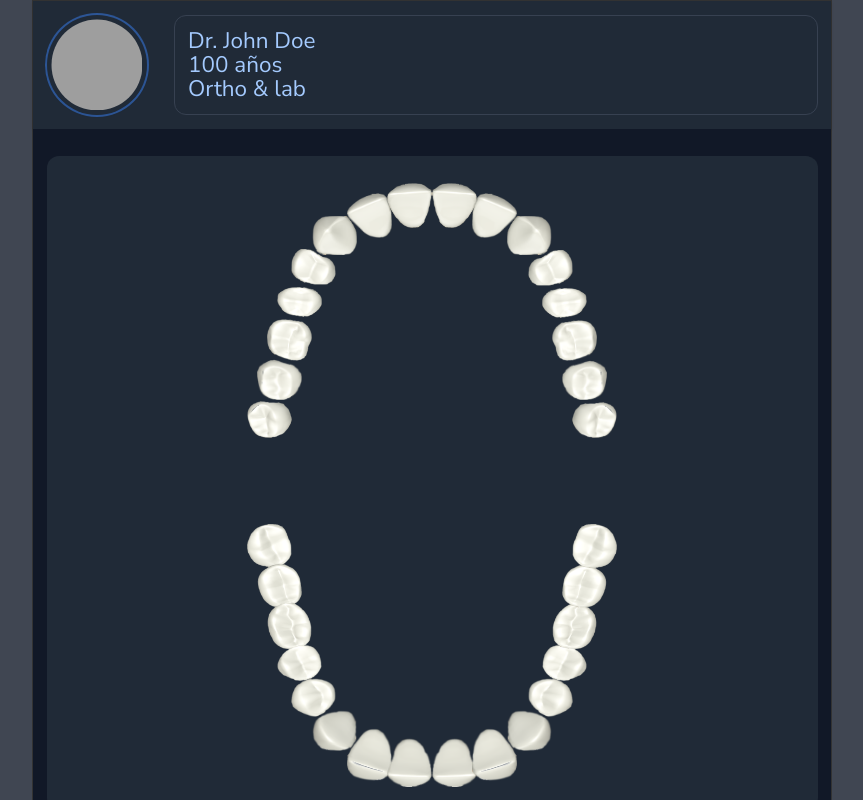
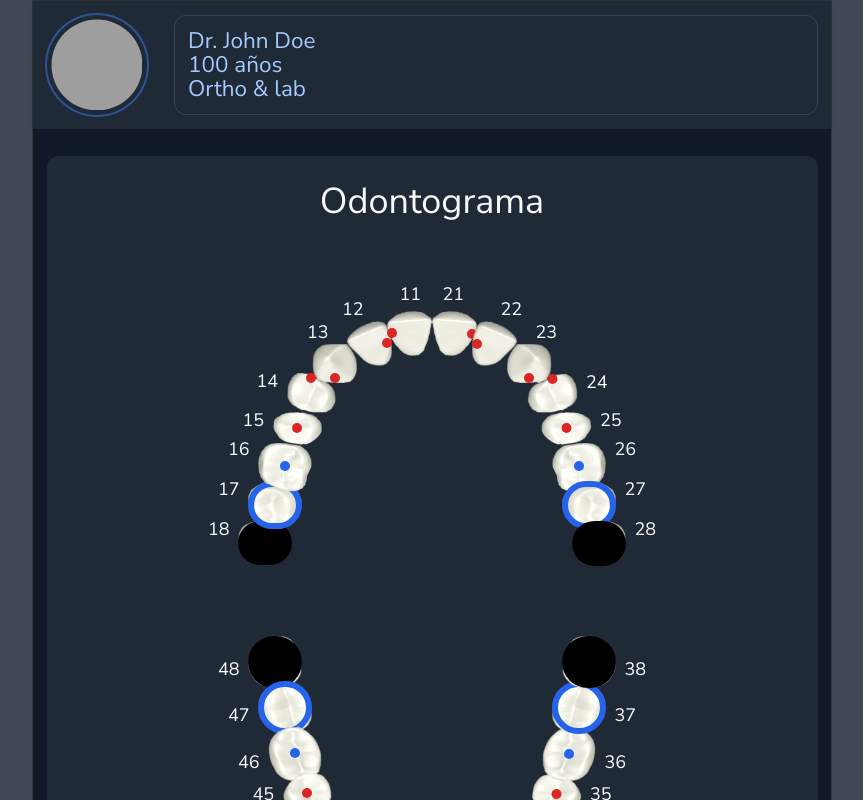
Before and after one commit to den-velez/orthodx, a Next.js app: page /patients/1/odontogram in a window 1280 px wide. Shown: the top 800 px of the page, without its empty margins (208-1071 px from the left). Built offline with nearby package versions, Linux system fonts and the light colour scheme; grey boxes are pictures that could not be loaded.

Commit message:
OD-25 add odontogram page

```diff
--- a/src/app/patients/[id]/odontogram/page.tsx
+++ b/src/app/patients/[id]/odontogram/page.tsx
@@ -1,101 +1,161 @@
-import React from "react";
+"use client";
+
+import Image from "next/image";
+import { useState } from "react";
+import {
+  ButtonComponent,
+  ModalComponent,
+  TreatmentPendingComponent,
+} from "@/components";
+import { TREATMENT_MOCK } from "@/constants/contants";
+
+const STATUS_STYLES = {
+  ausente: "absolute w-full h-full top-0 rounded-full bg-dark-100",
+  corona:
+    "absolute w-full h-full top-0 rounded-full border-[6px] border-blue-600",
+  obturacion:
+    "absolute w-[10px] h-[10px] top-[calc(50%-5px)]  left-[calc(50%-5px)] rounded-full bg-blue-600",
+  cariesOclusal:
+    "absolute w-[10px] h-[10px] top-[calc(50%-5px)]  left-[calc(50%-5px)] rounded-full bg-red-600",
+  cariesMesial: {
+    upper:
+      "absolute w-[10px] h-[10px] top-0  left-[calc(50%-5px)] rounded-full bg-red-600",
+    lower:
+      "absolute w-[10px] h-[10px] bottom-0  left-[calc(50%-5px)] rounded-full bg-red-600",
+  },
+  cariesDistal: {
+    upper:
+      "absolute w-[10px] h-[10px] bottom-0  left-[calc(50%-5px)] rounded-full bg-red-600",
+    lower:
+      "absolute w-[10px] h-[10px] top-0  left-[calc(50%-5px)] rounded-full bg-red-600",
+  },
+  cariesVestibular: {
+    upper:
+      "absolute w-[10px] h-[10px] top-[calc(50%-5px)]  left-0 rounded-full bg-red-600",
+    lower:
+      "absolute w-[10px] h-[10px] top-[calc(50%-5px)]  left-0 rounded-full bg-red-600",
+  },
+
+  cariesLingual: {
+    upper:
+      "absolute w-[10px] h-[10px] top-[calc(50%-5px)] right-0 rounded-full bg-red-600",
+    lower:
+      "absolute w-[10px] h-[10px] top-[calc(50%-5px)] right-0 rounded-full bg-red-600",
+  },
+};
 
 const odontogramUpItems = [
   {
     label: "18",
     image: "/images/odontogram/s8.png",
+    statusStyles: STATUS_STYLES.ausente,
     styles:
-      "absolute w-10 h-12 right-[calc(50%+140px)] top-[210px] rounded-full hover:border hover:border-cta-100 hover:border-4",
+      "absolute w-12 h-10 right-[calc(50%+140px)] top-[210px] rounded-full hover:border hover:border-cta-100 hover:border-4",
   },
   {
     label: "17",
     image: "/images/odontogram/s7.png",
+    statusStyles: STATUS_STYLES.corona,
     styles:
-      "absolute w-10 h-12 right-[calc(50%+130px)] top-[170px] rounded-full hover:border hover:border-cta-100 hover:border-4",
+      "absolute w-12 h-10 right-[calc(50%+130px)] top-[170px] rounded-full hover:border hover:border-cta-100 hover:border-4",
   },
   {
     label: "16",
     image: "/images/odontogram/s6.png",
+    statusStyles: STATUS_STYLES.obturacion,
     styles:
-      "absolute w-10 h-12 right-[calc(50%+120px)] top-[130px] rounded-full hover:border hover:border-cta-100 hover:border-4",
+      "absolute w-12 h-10 right-[calc(50%+120px)] top-[130px] rounded-full hover:border hover:border-cta-100 hover:border-4",
   },
   {
     label: "15",
     image: "/images/odontogram/s5.png",
+    statusStyles: STATUS_STYLES.cariesOclusal,
     styles:
-      "absolute w-10 h-11 right-[calc(50%+110px)] top-[95px] rounded-full hover:border hover:border-cta-100 hover:border-4",
+      "absolute w-11 h-10 right-[calc(50%+110px)] top-[95px] rounded-full hover:border hover:border-cta-100 hover:border-4",
   },
   {
     label: "14",
     image: "/images/odontogram/s4.png",
+    statusStyles: STATUS_STYLES.cariesMesial.upper,
     styles:
-      "absolute w-10 h-11 right-[calc(50%+96px)] top-[60px]  rounded-full hover:border hover:border-cta-100 hover:border-4",
+      "absolute w-11 h-10 right-[calc(50%+96px)] top-[60px]  rounded-full hover:border hover:border-cta-100 hover:border-4",
   },
   {
     label: "13",
     image: "/images/odontogram/s3.png",
+    statusStyles: STATUS_STYLES.cariesDistal.upper,
     styles:
       "absolute w-10 h-10 right-[calc(50%+75px)] top-[30px]  rounded-full hover:border hover:border-cta-100 hover:border-4",
   },
   {
     label: "12",
     image: "/images/odontogram/s2.png",
+    statusStyles: STATUS_STYLES.cariesLingual.upper,
     styles:
       "absolute w-10 h-10  right-[calc(50%+40px)] top-[10px]   rounded-full hover:border hover:border-cta-100 hover:border-4",
   },
   {
     label: "11",
     image: "/images/odontogram/s1.png",
+    statusStyles: STATUS_STYLES.cariesVestibular.upper,
     styles:
       "absolute w-10 h-10 right-[50%]  rounded-full hover:border hover:border-cta-100 hover:border-4",
   },
   {
     label: "21",
     image: "/images/odontogram/s1.png",
+    statusStyles: STATUS_STYLES.cariesVestibular.upper,
     styles:
-      "absolute -scale-x-[1]  w-10 h-10 left-[50%]  rounded-full hover:border hover:border-cta-100 hover:border-4",
+      "absolute -scale-x-[1] w-10 h-10 left-[50%]  rounded-full hover:border hover:border-cta-100 hover:border-4",
   },
   {
     label: "22",
     image: "/images/odontogram/s2.png",
+    statusStyles: STATUS_STYLES.cariesLingual.upper,
     styles:
-      "absolute -scale-x-[1]  w-10 h-10  left-[calc(50%+40px)] top-[10px]   rounded-full hover:border hover:border-cta-100 hover:border-4",
+      "absolute -scale-x-[1] w-10 h-10  left-[calc(50%+40px)] top-[10px]   rounded-full hover:border hover:border-cta-100 hover:border-4",
   },
   {
     label: "23",
     image: "/images/odontogram/s3.png",
+    statusStyles: STATUS_STYLES.cariesDistal.upper,
     styles:
-      "absolute -scale-x-[1]  w-10 h-10 left-[calc(50%+75px)] top-[30px]  rounded-full hover:border hover:border-cta-100 hover:border-4",
+      "absolute -scale-x-[1] w-10 h-10 left-[calc(50%+75px)] top-[30px]  rounded-full hover:border hover:border-cta-100 hover:border-4",
   },
   {
     label: "24",
     image: "/images/odontogram/s4.png",
+    statusStyles: STATUS_STYLES.cariesMesial.upper,
     styles:
-      "absolute -scale-x-[1]  w-10 h-11 left-[calc(50%+96px)] top-[60px]  rounded-full hover:border hover:border-cta-100 hover:border-4",
+      "absolute -scale-x-[1] w-11 h-10 left-[calc(50%+96px)] top-[60px]  rounded-full hover:border hover:border-cta-100 hover:border-4",
   },
   {
     label: "25",
     image: "/images/odontogram/s5.png",
+    statusStyles: STATUS_STYLES.cariesOclusal,
     styles:
-      "absolute -scale-x-[1]  w-10 h-11 left-[calc(50%+110px)] top-[95px] rounded-full hover:border hover:border-cta-100 hover:border-4",
+      "absolute -scale-x-[1] w-11 h-10 left-[calc(50%+110px)] top-[95px] rounded-full hover:border hover:border-cta-100 hover:border-4",
   },
   {
     label: "26",
     image: "/images/odontogram/s6.png",
+    statusStyles: STATUS_STYLES.obturacion,
     styles:
-      "absolute -scale-x-[1]  w-10 h-12 left-[calc(50%+120px)] top-[130px] rounded-full hover:border hover:border-cta-100 hover:border-4",
+      "absolute -scale-x-[1] w-12 h-10 left-[calc(50%+120px)] top-[130px] rounded-full hover:border hover:border-cta-100 hover:border-4",
   },
   {
     label: "27",
     image: "/images/odontogram/s7.png",
+    statusStyles: STATUS_STYLES.corona,
     styles:
-      "absolute -scale-x-[1]  w-10 h-12 left-[calc(50%+130px)] top-[170px] rounded-full hover:border hover:border-cta-100 hover:border-4",
+      "absolute -scale-x-[1] w-12 h-10 left-[calc(50%+130px)] top-[170px] rounded-full hover:border hover:border-cta-100 hover:border-4",
   },
   {
     label: "28",
     image: "/images/odontogram/s8.png",
+    statusStyles: STATUS_STYLES.ausente,
     styles:
-      "absolute -scale-x-[1]  w-10 h-12 left-[calc(50%+140px)] top-[210px] rounded-full hover:border hover:border-cta-100 hover:border-4",
+      "absolute -scale-x-[1] w-12 h-10 left-[calc(50%+140px)] top-[210px] rounded-full hover:border hover:border-cta-100 hover:border-4",
   },
 ];
 
@@ -103,120 +163,310 @@ const odontogramDownItems = [
   {
     label: "48",
     image: "/images/odontogram/i8.png",
+    statusStyles: STATUS_STYLES.ausente,
     styles:
-      "absolute w-10 h-12 right-[calc(50%+140px)] bottom-[210px] rounded-full hover:border hover:border-cta-100 hover:border-4",
+      "absolute w-12 h-10 right-[calc(50%+130px)] bottom-[230px] rounded-full hover:border hover:border-cta-100 hover:border-4",
   },
   {
     label: "47",
     image: "/images/odontogram/i7.png",
+    statusStyles: STATUS_STYLES.corona,
     styles:
-      "absolute w-10 h-12 right-[calc(50%+130px)] bottom-[170px] rounded-full hover:border hover:border-cta-100 hover:border-4",
+      "absolute w-12 h-10 right-[calc(50%+120px)] bottom-[185px] rounded-full hover:border hover:border-cta-100 hover:border-4",
   },
   {
     label: "46",
     image: "/images/odontogram/i6.png",
+    statusStyles: STATUS_STYLES.obturacion,
     styles:
-      "absolute w-10 h-12 right-[calc(50%+120px)] bottom-[130px] rounded-full hover:border hover:border-cta-100 hover:border-4",
+      "absolute w-12 h-10 right-[calc(50%+110px)] bottom-[140px] rounded-full hover:border hover:border-cta-100 hover:border-4",
   },
   {
     label: "45",
     image: "/images/odontogram/i5.png",
+    statusStyles: STATUS_STYLES.cariesOclusal,
     styles:
-      "absolute w-10 h-11 right-[calc(50%+110px)] bottom-[95px] rounded-full hover:border hover:border-cta-100 hover:border-4",
+      "absolute w-11 h-10 right-[calc(50%+100px)] bottom-[95px] rounded-full hover:border hover:border-cta-100 hover:border-4",
   },
   {
     label: "44",
     image: "/images/odontogram/i4.png",
+    statusStyles: STATUS_STYLES.cariesMesial.lower,
     styles:
-      "absolute w-10 h-11 right-[calc(50%+96px)] bottom-[60px]  rounded-full hover:border hover:border-cta-100 hover:border-4",
+      "absolute w-11 h-10 right-[calc(50%+86px)] bottom-[60px]  rounded-full hover:border hover:border-cta-100 hover:border-4",
   },
   {
     label: "43",
     image: "/images/odontogram/i3.png",
+    statusStyles: STATUS_STYLES.cariesDistal.lower,
     styles:
-      "absolute w-10 h-10 right-[calc(50%+75px)] bottom-[30px]  rounded-full hover:border hover:border-cta-100 hover:border-4",
+      "absolute w-10 h-10 right-[calc(50%+65px)] bottom-[30px]  rounded-full hover:border hover:border-cta-100 hover:border-4",
   },
   {
     label: "42",
     image: "/images/odontogram/i2.png",
+    statusStyles: STATUS_STYLES.cariesLingual.lower,
     styles:
-      "absolute w-10 h-10  right-[calc(50%+40px)] bottom-[10px]   rounded-full hover:border hover:border-cta-100 hover:border-4",
+      "absolute w-9 h-10 right-[calc(50%+35px)] bottom-[10px]   rounded-full hover:border hover:border-cta-100 hover:border-4",
   },
   {
     label: "41",
     image: "/images/odontogram/i1.png",
+    statusStyles: STATUS_STYLES.cariesVestibular.lower,
     styles:
-      "absolute w-10 h-10 right-[50%]  rounded-full hover:border hover:border-cta-100 hover:border-4",
+      "absolute w-9 h-10 right-[50%]  rounded-full hover:border hover:border-cta-100 hover:border-4",
   },
   {
     label: "31",
     image: "/images/odontogram/i1.png",
+    statusStyles: STATUS_STYLES.cariesVestibular.lower,
     styles:
-      "absolute -scale-x-[1]  w-10 h-10 left-[50%]  rounded-full hover:border hover:border-cta-100 hover:border-4",
+      "absolute -scale-x-[1] w-9 h-10 left-[50%]  rounded-full hover:border hover:border-cta-100 hover:border-4",
   },
   {
     label: "32",
     image: "/images/odontogram/i2.png",
+    statusStyles: STATUS_STYLES.cariesLingual.lower,
     styles:
-      "absolute -scale-x-[1]  w-10 h-10  left-[calc(50%+40px)] bottom-[10px]   rounded-full hover:border hover:border-cta-100 hover:border-4",
+      "absolute -scale-x-[1] w-9 h-10  left-[calc(50%+40px)] bottom-[10px]   rounded-full hover:border hover:border-cta-100 hover:border-4",
   },
   {
     label: "33",
     image: "/images/odontogram/i3.png",
+    statusStyles: STATUS_STYLES.cariesDistal.lower,
     styles:
-      "absolute -scale-x-[1]  w-10 h-10 left-[calc(50%+75px)] bottom-[30px]  rounded-full hover:border hover:border-cta-100 hover:border-4",
+      "absolute -scale-x-[1] w-10 h-10 left-[calc(50%+65px)] bottom-[30px]  rounded-full hover:border hover:border-cta-100 hover:border-4",
   },
   {
     label: "34",
     image: "/images/odontogram/i4.png",
+    statusStyles: STATUS_STYLES.cariesMesial.lower,
     styles:
-      "absolute -scale-x-[1]  w-10 h-11 left-[calc(50%+96px)] bottom-[60px]  rounded-full hover:border hover:border-cta-100 hover:border-4",
+      "absolute -scale-x-[1] w-11 h-10 left-[calc(50%+86px)] bottom-[60px]  rounded-full hover:border hover:border-cta-100 hover:border-4",
   },
   {
     label: "35",
     image: "/images/odontogram/i5.png",
+    statusStyles: STATUS_STYLES.cariesOclusal,
     styles:
-      "absolute -scale-x-[1]  w-10 h-11 left-[calc(50%+110px)] bottom-[95px] rounded-full hover:border hover:border-cta-100 hover:border-4",
+      "absolute -scale-x-[1] w-11 h-10 left-[calc(50%+100px)] bottom-[95px] rounded-full hover:border hover:border-cta-100 hover:border-4",
   },
   {
     label: "36",
     image: "/images/odontogram/i6.png",
+    statusStyles: STATUS_STYLES.obturacion,
     styles:
-      "absolute -scale-x-[1]  w-10 h-12 left-[calc(50%+120px)] bottom-[130px] rounded-full hover:border hover:border-cta-100 hover:border-4",
+      "absolute -scale-x-[1] w-12 h-10 left-[calc(50%+110px)] bottom-[140px] rounded-full hover:border hover:border-cta-100 hover:border-4",
   },
   {
     label: "37",
     image: "/images/odontogram/i7.png",
+    statusStyles: STATUS_STYLES.corona,
     styles:
-      "absolute -scale-x-[1]  w-10 h-12 left-[calc(50%+130px)] bottom-[170px] rounded-full hover:border hover:border-cta-100 hover:border-4",
+      "absolute -scale-x-[1] w-12 h-10 left-[calc(50%+120px)] bottom-[185px] rounded-full hover:border hover:border-cta-100 hover:border-4",
   },
   {
     label: "38",
     image: "/images/odontogram/i8.png",
+    statusStyles: STATUS_STYLES.ausente,
     styles:
-      "absolute -scale-x-[1]  w-10 h-12 left-[calc(50%+140px)] bottom-[210px] rounded-full hover:border hover:border-cta-100 hover:border-4",
+      "absolute -scale-x-[1] w-12 h-10 left-[calc(50%+130px)] bottom-[230px] rounded-full hover:border hover:border-cta-100 hover:border-4",
   },
 ];
 
+const toothStatus = [
+  "Ausente",
+  "Corona",
+  "Obturación",
+  "Caries Mesial",
+  "Caries Distal",
+  "Caries Vestibular",
+  "Caries Lingual",
+  "Caries Oclusal",
+];
+
+const toothCondition = [
+  "Incluido",
+  "Erupción",
+  "No erupcionado",
+  "Extruido",
+  "Ectópico",
+  "Mesiorotado",
+  "mesioangulado",
+  "Distalrotado",
+  "Telescópico",
+  "cruzado",
+  "Movilidad",
+];
+
+function OdontogramModal({
+  label,
+  image,
+  onClose,
+}: {
+  label: string;
+  image: string;
+  onClose: () => void;
+}) {
+  return (
+    <div className='p-6 flex flex-col items-center gap-6 bg-bgDark-080 rounded-[12px]'>
+      <div className='w-full flex justify-end'>
+        <button
+          className='w-12 h-12 text-h3 border rounded-full text-light-090'
+          onClick={onClose}>
+          X
+        </button>
+      </div>
+      <div className='w-20 h-20 flex justify-center items-center'>
+        <Image
+          src={image}
+          alt={label}
+          width={44}
+          height={44}
+          className='w-full h-full'
+        />
+      </div>
+      <p className='text-h3 text-light-090'>
+        <span>{label.at(0)}</span>
+        <span>{` - `}</span>
+        <span>{label.at(1)}</span>
+      </p>
+      <select
+        name=''
+        id=''
+        className='w-full px-3 py-2 rounded-[12px] bg-bgDark-070 text-ctaLight-090 text-h5'>
+        <option value=''>Estatus Actual</option>
+        {toothStatus.map((status) => (
+          <option value={status}>{status}</option>
+        ))}
+      </select>
+      <select
+        name=''
+        id=''
+        className='w-full px-3 py-2 rounded-[12px] bg-bgDark-070 text-ctaLight-090 text-h5'>
+        <option value=''>Patologias</option>
+        {toothCondition.map((status) => (
+          <option value={status}>{status}</option>
+        ))}
+      </select>
+    </div>
+  );
+}
+
 export default function Odontogram() {
+  const [tooth, setTooth] = useState({ label: "", image: "" });
+  const [isModalOpen, setIsModalOpen] = useState(false);
+
+  const handleOpenModal = (label: string, image: string) => {
+    setTooth({ label, image });
+    setIsModalOpen(true);
+  };
+
+  const closeModal = () => {
+    setIsModalOpen(false);
+  };
+
   return (
     <>
-      <section className='p-6 bg-bgDark-080 rounded-[12px]'>
+      <ModalComponent isOpen={isModalOpen}>
+        <OdontogramModal
+          label={tooth.label}
+          image={tooth.image}
+          onClose={closeModal}
+        />
+      </ModalComponent>
+      <section className='pt-6 pb-20 bg-bgDark-080 rounded-[12px]'>
+        <h3 className='mb-20 text-h3 text-light-090 text-center capitalize'>
+          Odontograma
+        </h3>
         <div className='h-[300px] flex relative items-start justify-center'>
-          {odontogramUpItems.map((item) => (
-            <button key={item.label} className={item.styles ?? ""}>
-              <img src={item.image} alt={item.label} />
-            </button>
-          ))}
+          {odontogramUpItems.map((item, index) => {
+            const quadrant = item.label.at(0);
+            const tooth = Number(item.label.at(1));
+
+            const labelStyle = quadrant === "2" ? "-scale-x-[1]" : "";
+            const toothStyle =
+              tooth >= 4
+                ? "top-[-5px] left-[-30px] "
+                : tooth >= 2
+                ? "top-[-25px] left-[-5px]"
+                : "top-[-30px] left-[calc(50%-10px)]";
+            return (
+              <button
+                key={item.label + index}
+                className={item.styles ?? ""}
+                onClick={() => handleOpenModal(item.label, item.image)}>
+                <div className='relative rounded-full'>
+                  <p
+                    className={`absolute text-light-090 ${labelStyle} ${toothStyle}`}>
+                    {item.label}
+                  </p>
+                  <Image
+                    className='w-full h-full'
+                    src={item.image}
+                    alt={item.label}
+                    width={44}
+                    height={40}
+                  />
+                  <div className={item.statusStyles ?? "hidden"} />
+                </div>
+              </button>
+            );
+          })}
         </div>
         <div className='h-[300px] flex relative items-end justify-center '>
-          {odontogramDownItems.map((item) => (
-            <button key={item.label} className={item.styles ?? ""}>
-              <img src={item.image} alt={item.label} />
-            </button>
-          ))}
+          {odontogramDownItems.map((item, index) => {
+            const quadrant = item.label.at(0);
+            const tooth = Number(item.label.at(1));
+
+            const labelStyle = quadrant === "3" ? "-scale-x-[1]" : "";
+            const toothStyle =
+              tooth >= 4
+                ? "bottom-[5px] left-[-30px] "
+                : tooth >= 2
+                ? "bottom-[-25px] left-[-5px]"
+                : "bottom-[-30px] left-[calc(50%-10px)]";
+            return (
+              <button
+                key={item.label + index}
+                className={item.styles ?? ""}
+                onClick={() => handleOpenModal(item.label, item.image)}>
+                <div className='relative rounded-full'>
+                  <p
+                    className={`absolute text-light-090 ${labelStyle} ${toothStyle}`}>
+                    {item.label}
+                  </p>
+                  <Image
+                    className='w-full h-full'
+                    src={item.image}
+                    alt={item.label}
+                    width={44}
+                    height={40}
+                  />
+                  <div className={item.statusStyles ?? "hidden"} />
+                </div>
+              </button>
+            );
+          })}
         </div>
       </section>
+      <section className='mt-6 p-6 bg-bgDark-080 rounded-[12px]'>
+        <div className='w-full grid gap-[60px]'>
+          <TreatmentPendingComponent
+            treatments={TREATMENT_MOCK}
+            title='Padecimientos'
+          />
+        </div>
+      </section>
+      <div className='mt-[60px] h-[60px]'>
+        <ButtonComponent
+          label='Siguiente'
+          variant='primary'
+          widthfull
+          anchor
+          anchorUrl='/patients/2/diagnostic'
+        />
+      </div>
     </>
   );
 }
--- a/src/components/treatments/treatmentPendingComponent.tsx
+++ b/src/components/treatments/treatmentPendingComponent.tsx
@@ -21,14 +21,14 @@ function TreatmentItem({ treatment }: ITreatment) {
 
 export default function TreatmentPendingComponent({
   treatments = [],
+  title = "Tratamientos por Realizar",
 }: {
   treatments: ITreatment[];
+  title?: string;
 }) {
   return (
     <div className='w-full'>
-      <h4 className='text-h4 text-ctaLight-090 text-center'>
-        Tratamientos por Realizar
-      </h4>
+      <h4 className='text-h4 text-ctaLight-090 text-center'>{title}</h4>
       <div className='mt-3 grid gap-3'>
         {treatments.map((treatment) => {
           if (treatment.done) return null;
```
